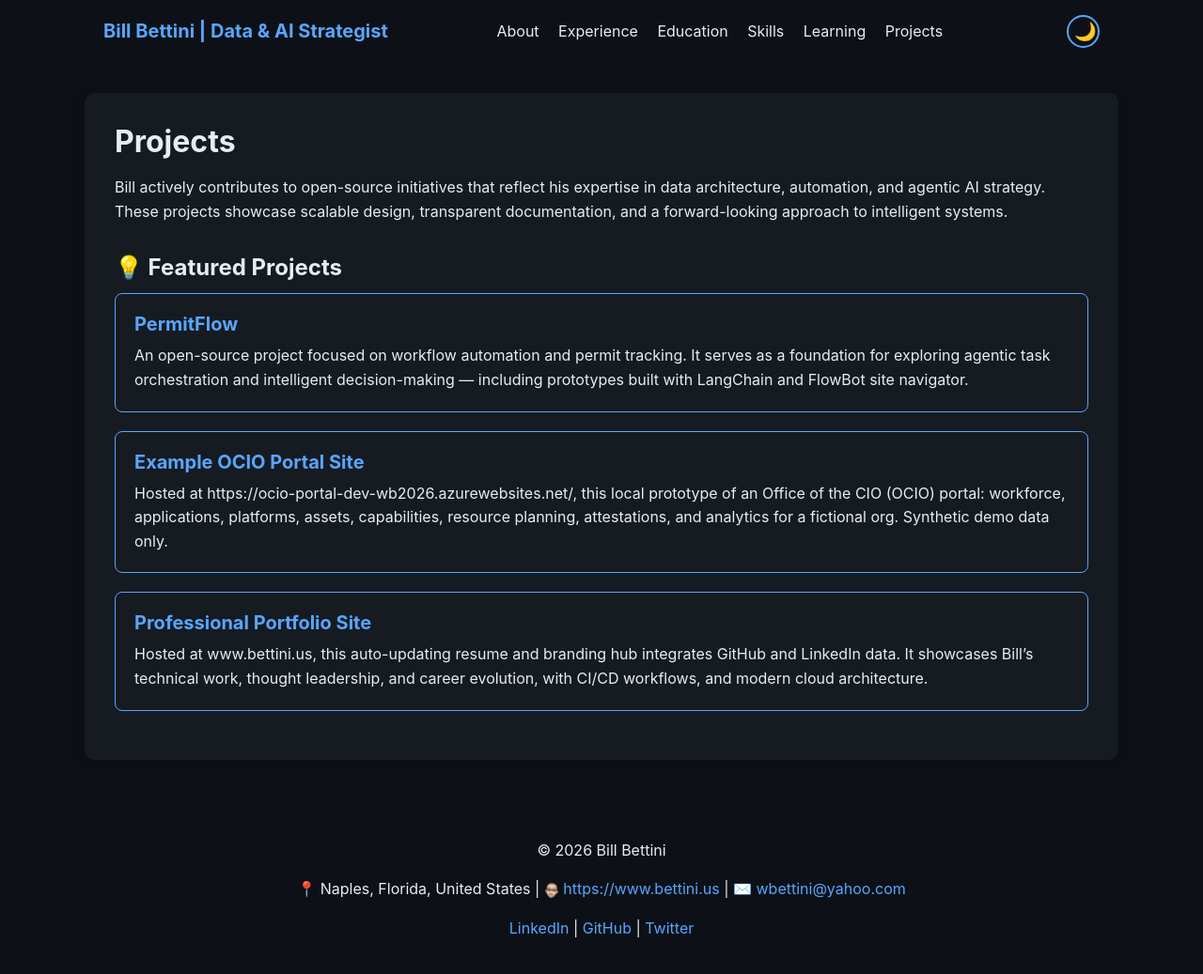
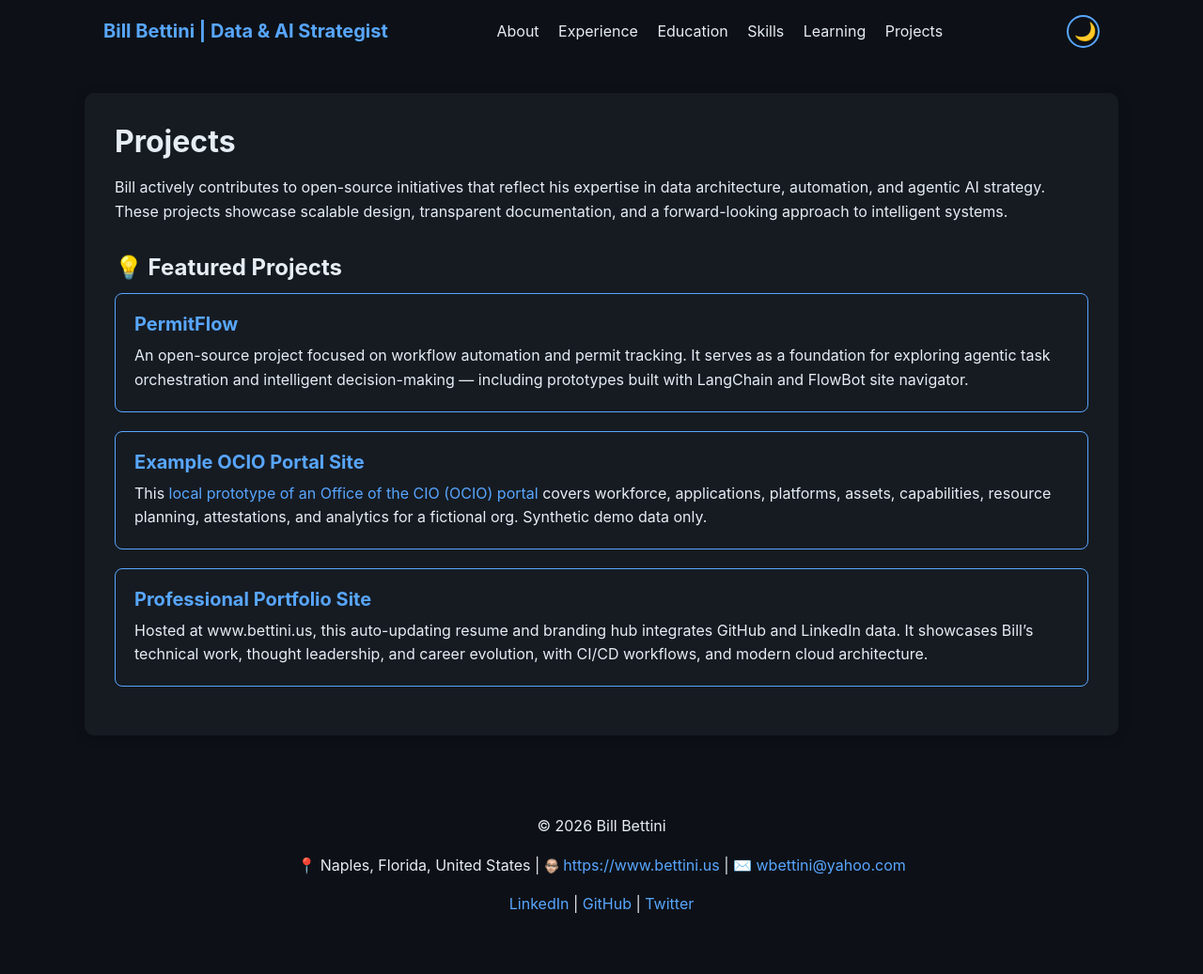
Before and after one commit to wbettini/bettini-site, a Jekyll site: the page built from _pages/projects.md, in a window 1280 px wide. Shown: the whole page at 94% size. Built offline with Jekyll 4.4.1, drawn with Linux system fonts in a browser that asks for light colours; after the commit the page ends 1012 px from its top, so only the background shows below that.

Commit message:
Update meta.json

```diff
--- a/_data/meta.json
+++ b/_data/meta.json
@@ -20,7 +20,7 @@
     {
       "name": "Example OCIO Portal Site",
       "url": "https://github.com/wbettini/OCIO_Portal",
-      "description": "Hosted at https://ocio-portal-dev-wb2026.azurewebsites.net/, this local prototype of an Office of the CIO (OCIO) portal: workforce, applications, platforms, assets, capabilities, resource planning, attestations, and analytics for a fictional org. Synthetic demo data only."
+      "description": "This <a href='https://ocio-portal-dev-wb2026.azurewebsites.net/'>local prototype of an Office of the CIO (OCIO) portal</a> covers workforce, applications, platforms, assets, capabilities, resource planning, attestations, and analytics for a fictional org. Synthetic demo data only."
     },
     {
       "name": "Professional Portfolio Site",
```
